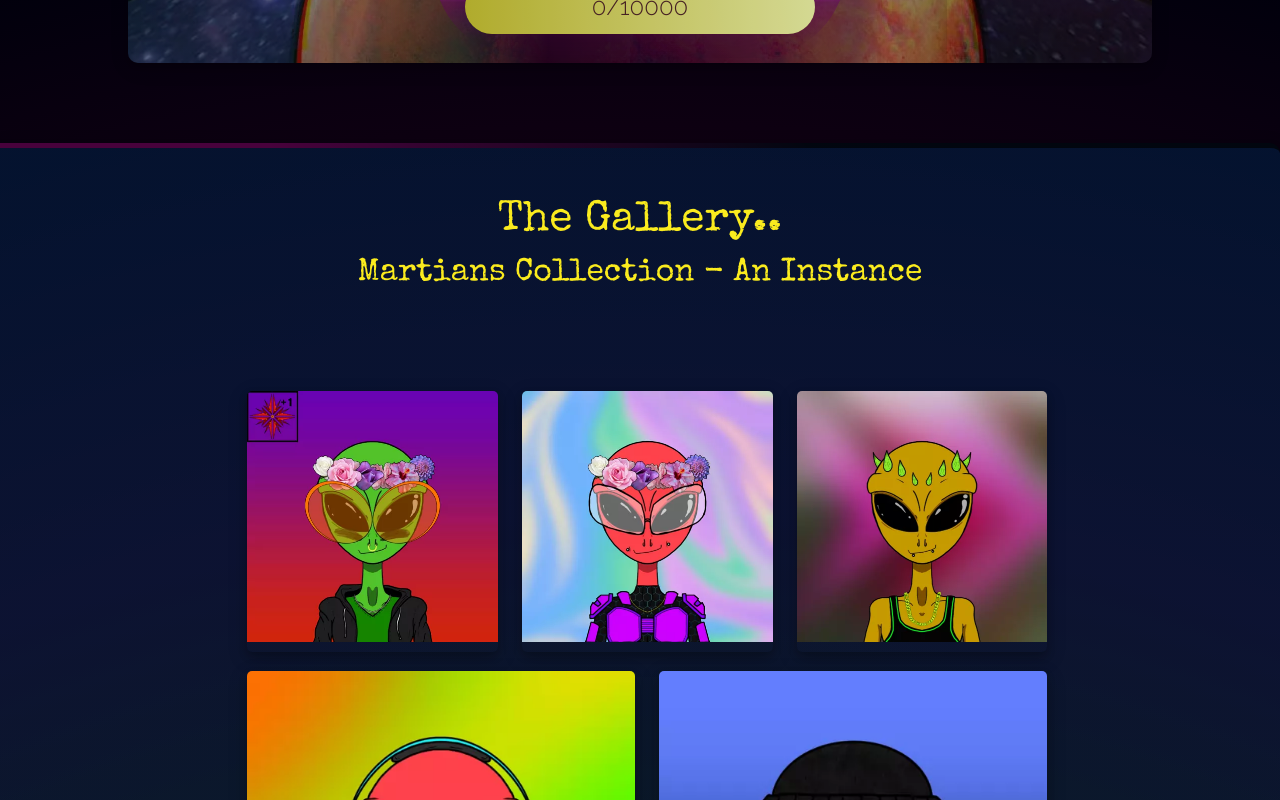
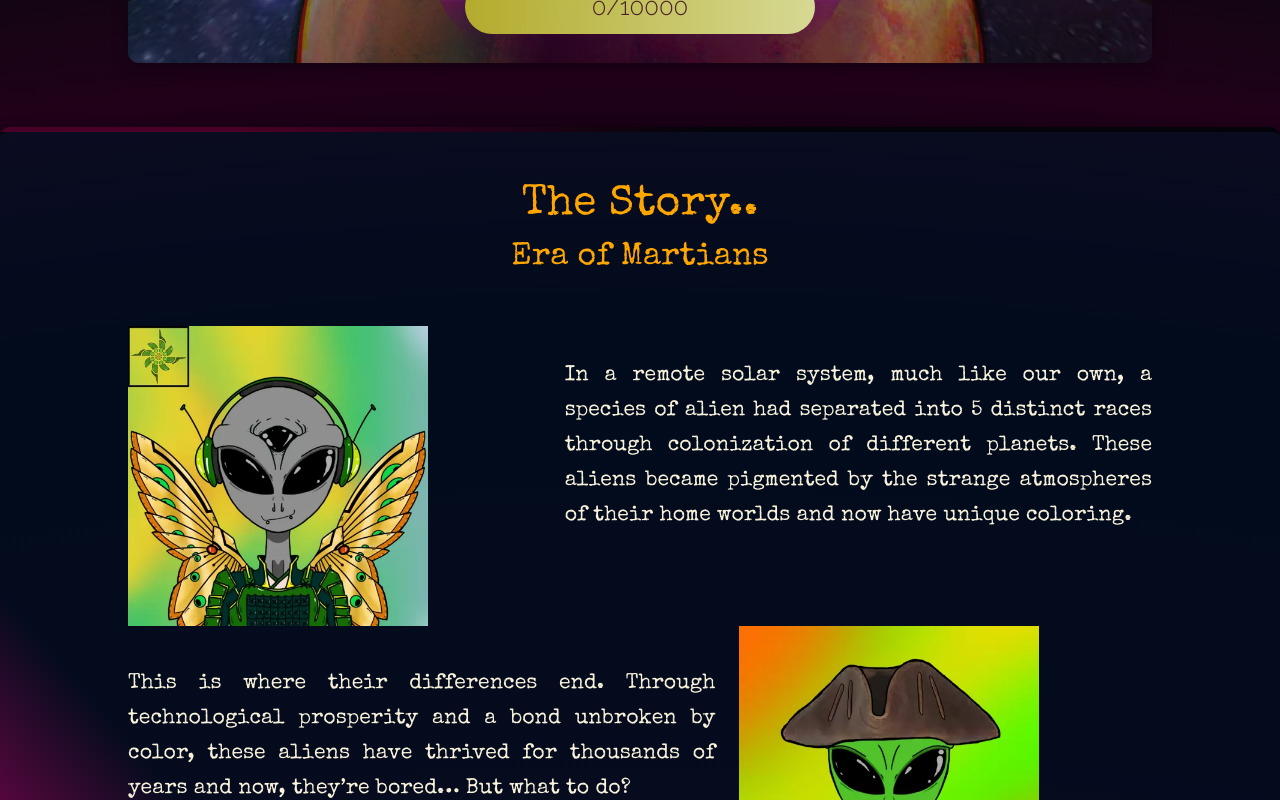
Before and after one commit to Monika-ch/MartianMadness, a React (Create React App) app: page / in a window 1280 px wide. Shown: the part 660-1460 px from the top of the page. Built offline with nearby package versions, Linux system fonts and the light colour scheme; a web font is replaced by a local one.

Commit message:
uncommented sections from main

```diff
--- a/src/components/Main.js
+++ b/src/components/Main.js
@@ -18,15 +18,15 @@ export default function Main() {
       <section id='home'>
         <HomePage />
       </section>
-      {/* <section id='story'>
+      <section id='story'>
         <Story images={shuffledArr.slice(0, 3)} />
-      </section> */}
+      </section>
       <section id='gallery'>
         <Gallery images={shuffledArr.slice(3)} />
       </section>
-      {/* <section id='roadmap'>
+      <section id='roadmap'>
         <Roadmap />
-      </section> */}
+      </section>
       <section id='gameMechanics'>
         <GameMechanics />
       </section>
```
